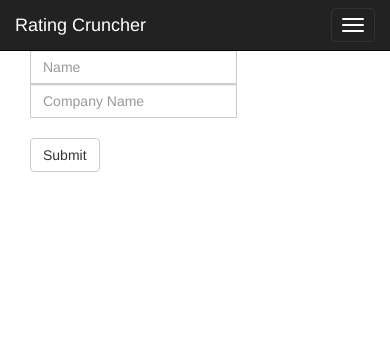
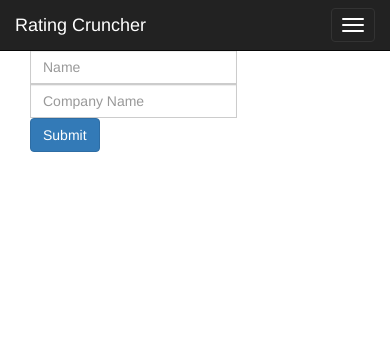
Before and after one commit to sourlows/rating-cruncher, a Flask app: template templates/settings.html in a window 390 px wide. Shown: the top 351 px of the page. Run offline with Flask 2, Linux system fonts and the light colour scheme; the template is opened without the code that fills it: values that come from a table or form of the project are taken from there, others are empty; some libraries are stand-ins or nearby versions.

Commit message:
updated navbar links (still needs to set active if on that page); minor changes to formhelpers and settings page

```diff
--- a/templates/_formhelpers.html
+++ b/templates/_formhelpers.html
@@ -1,5 +1,5 @@
 {% macro render_field(field) %}
-  <div class="input-group col-md-4 col-md-offset-4">
+  <div class="input-group">
   {{ field(type_='text', **{'class':'form-control', 'placeholder':field.label.text, 'aria-describedby':'basic-addon1'}) }}
   {% if field.errors %}
         {% for e in field.errors %}
--- a/templates/menu.html
+++ b/templates/menu.html
@@ -8,12 +8,13 @@
                 <span class="icon-bar"></span>
                 <span class="icon-bar"></span>
             </button>
-            <a class="navbar-brand" href="#">Rating Cruncher</a>
+            <a class="navbar-brand" href="/">Rating Cruncher</a>
         </div>
         <div id="navbar" class="collapse navbar-collapse">
             {% if is_logged_in %}
             <ul class="nav navbar-nav">
-                <li class="active"><a href="#">Dashboard</a></li>
+                <li><a href="/dashboard">Dashboard</a></li>
+                <li><a href="/settings">Settings</a></li>
                 <li><a href="#about">Leagues</a></li>
                 <li><a href="#contact">Support</a></li>
             </ul>
--- a/templates/settings.html
+++ b/templates/settings.html
@@ -1,13 +1,11 @@
 {% extends "global.html" %}
 {% from "_formhelpers.html" import render_field %}
 {% block content %}
-<div class="container">
+<div class="container col-md-4 col-md-offset-4">
 <form method=post action="/settings">
-  <dl>
-    {{ render_field(form.name) }}
-    {{ render_field(form.company_name) }}
-  </dl>
-  <button type="submit" class="btn btn-default col-md-offset-4">Submit</button>
+  {{ render_field(form.name) }}
+  {{ render_field(form.company_name) }}
+  <button type="submit" class="btn btn-primary">Submit</button>
 </form>
 </div>
 {% endblock %}
```
